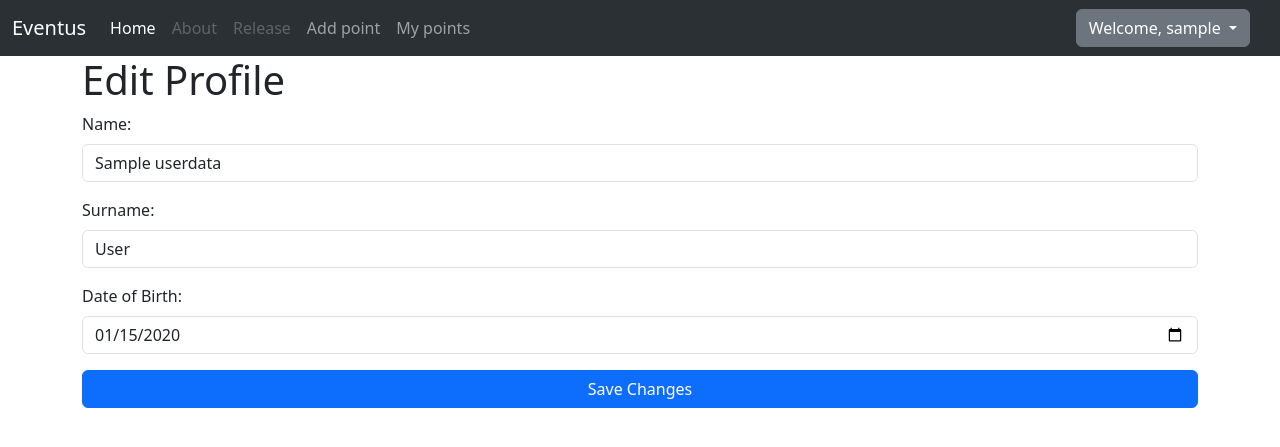
After one commit to ralfsfilipjonoks/QualificationWork, a Flask app: a page that uses templates/header.html in a window 1280 px wide. The commit adds this page. Shown: the top 447 px of the page. Run offline with Flask 2, Linux system fonts and the light colour scheme; the visitor is signed in with stand-in values (Sample User, id 1); a database or web service that is not in the repository returns one stand-in record (values such as "Sample title"); some libraries are stand-ins or nearby versions.

```diff
--- a/app.py
+++ b/app.py
@@ -248,20 +248,21 @@ def edit_point(point_id):
     point = points.find_one({'_id': ObjectId(point_id)})
     if 'username' in session:
         username = session['username']
-        render_template('edit_point.html', point=point, username = username, types = allTypes)
-    if request.method == 'POST':
-        points.update_one({'_id': ObjectId(point_id)}, {'$set': {
-            'name': request.form['name'],
-            'description': request.form['description'],
-            'latitude': request.form['latitude'],
-            'longitude': request.form['longitude'],
-            'postdate': request.form['post_date'],
-            'removedate': request.form['remove_date'],
-            'type': request.form['type'],
-            'author': username
-        }})
-
-        return redirect(url_for('home'))
+        # return render_template('edit_point.html', point=point, username = username, types = allTypes)
+        if request.method == 'POST':
+            points.update_one({'_id': ObjectId(point_id)}, {'$set': {
+                'name': request.form['name'],
+                'description': request.form['description'],
+                'latitude': request.form['latitude'],
+                'longitude': request.form['longitude'],
+                'postdate': request.form['post_date'],
+                'removedate': request.form['remove_date'],
+                'type': request.form['type'],
+                'author': username
+            }})
+            return redirect(url_for('home'))
+        else:
+            return render_template('edit_point.html', point=point, username = username, types = allTypes)
     else:
         return render_template('edit_point.html', point=point, types = allTypes, username = username)
 
@@ -292,6 +293,23 @@ def profile(username):
         username = session['username']
         profile = users.find_one({'username': username})
         return render_template('profile.html', profile=profile, username=username)
+    else:
+        return redirect(url_for('home'))
+
+@app.route('/profile/edit/<username>', methods=['GET', 'POST'])
+def profile_edit(username):
+    if 'username' in session:
+        username = session['username']
+        profile = users.find_one({'username': username})
+        if request.method == 'POST':
+            users.update_one({'username': username}, {'$set': {
+                'name': request.form['name'],
+                'surname': request.form['surname'],
+                'dateofbirth': request.form['dob'],
+            }})
+            notification = "success"
+            return render_template('profile_edit.html', profile=profile, username=username, notification=notification)
+        return render_template('profile_edit.html', profile=profile, username=username)
     else:
         return redirect(url_for('home'))
 
@@ -338,6 +356,50 @@ def admin_markers():
             return redirect(url_for('home'))
     return redirect(url_for('home'))
 
+@app.route('/admin_ui/users')
+def admin_users():
+    if 'username' in session:
+        return redirect(url_for('home'))
+    if 'admin' in session:
+        adminse = session['admin']
+        searchadmins = admin.find_one({'username': adminse})
+        if searchadmins:
+            allUsers = list(users.find())
+            return render_template('admin_users.html', admin = adminse, users = allUsers)
+        else:
+            return redirect(url_for('home'))
+    return redirect(url_for('home'))
+
+@app.route('/admin_ui/users/delete_user/<user_id>', methods=['DELETE','GET','POST'])
+def admin_user_delete(user_id):
+    if 'username' in session:
+        return redirect(url_for('home'))
+    if 'admin' in session:
+        author = users.find_one({'_id': ObjectId(user_id)})
+        users.delete_one({'_id': ObjectId(user_id)})
+        points.delete_many({'author': author['username']})
+        return redirect(url_for('home'))
+    else:
+        return redirect(url_for('home'))
+
+
+@app.route('/admin_ui/spec_users/markers', methods=['GET','POST'])
+def admin_spec_user_markers():
+    if 'username' in session:
+        return redirect(url_for('home'))
+    if 'admin' in session:
+        adminse = session['admin']
+        if request.method == 'POST':
+            username = request.form['username']
+            checkusername = users.find_one({'username': username})
+            if checkusername:
+                allUserPoints = list(points.find({'author': checkusername['username']}))
+                return render_template('admin_spec_user_markers.html', admin = adminse, allUserPoints = allUserPoints)
+        return render_template('admin_spec_user_markers.html', admin = adminse)
+    else:
+        return redirect(url_for('home'))
+
+
 @app.route('/admin_ui/markers/delete_point/<point_id>', methods=['POST'])
 def admin_delete_point(point_id):
     if 'admin' in session:
--- a/static/main.js
+++ b/static/main.js
@@ -9,7 +9,7 @@ fetch('/get_data_count')
 });
 var map = L.map('map').setView([56.946285, 24.105078], 7);
 
-L.tileLayer('https://tile.openstreetmap.org/{z}/{x}/{y}.png', {
+var baseLayer = L.tileLayer('https://tile.openstreetmap.org/{z}/{x}/{y}.png', {
     attribution: '&copy; <a href="https://www.openstreetmap.org/copyright">OpenStreetMap</a> contributors',
     noWrap: true,
     bounds: [
@@ -21,7 +21,6 @@ L.tileLayer('https://tile.openstreetmap.org/{z}/{x}/{y}.png', {
 
 function goToMarker(latitude, longitude) {
   x = map.setView([latitude, longitude], 16);
-  x.openPopup();
 }
 
 // Point custom icons
--- a/templates/admin_markers.html
+++ b/templates/admin_markers.html
@@ -4,6 +4,9 @@
 
 {% block content %}
 {% if points %}
+<script src="https://code.jquery.com/jquery-3.2.1.slim.min.js" integrity="sha384-KJ3o2DKtIkvYIK3UENzmM7KCkRr/rE9/Qpg6aAZGJwFDMVNA/GpGFF93hXpG5KkN" crossorigin="anonymous"></script>
+
+<script src="https://maxcdn.bootstrapcdn.com/bootstrap/4.0.0/js/bootstrap.min.js" integrity="sha384-JZR6Spejh4U02d8jOt6vLEHfe/JQGiRRSQQxSfFWpi1MquVdAyjUar5+76PVCmYl" crossorigin="anonymous"></script>
     <div class="table-responsive">
       <table class="table table-striped">
         <thead>
@@ -44,7 +47,7 @@
     </div>
   {% else %}
   <div class="alert alert-danger" style="margin: 10px;" role="alert">
-    No points on this user.
+    No markers.
   </div>
   {% endif %}
 {% endblock %}
--- a/templates/header.html
+++ b/templates/header.html
@@ -2,6 +2,8 @@
 <html>
   <head>
     <title>{% block title %}My Website{% endblock %}</title>
+        <!-- Bootstrap CSS -->
+        <link rel="stylesheet" href="https://maxcdn.bootstrapcdn.com/bootstrap/4.5.2/css/bootstrap.min.css">
     <link href="https://cdn.jsdelivr.net/npm/bootstrap@5.3.0-alpha1/dist/css/bootstrap.min.css" rel="stylesheet" integrity="sha384-GLhlTQ8iRABdZLl6O3oVMWSktQOp6b7In1Zl3/Jr59b6EGGoI1aFkw7cmDA6j6gD" crossorigin="anonymous">
     <script src="https://cdn.jsdelivr.net/npm/bootstrap@5.3.0-alpha1/dist/js/bootstrap.bundle.min.js" integrity="sha384-w76AqPfDkMBDXo30jS1Sgez6pr3x5MlQ1ZAGC+nuZB+EYdgRZgiwxhTBTkF7CXvN" crossorigin="anonymous"></script>
   </head>
--- a/templates/home.html
+++ b/templates/home.html
@@ -30,7 +30,7 @@ crossorigin=""/>
             {% if result %}
             {% for x in result %}
             <div class="card" style="margin-bottom: 10px;">
-                <h5 class="card-header">{{ x['type'] }}</h5>
+                <h5 class="card-header" id="{{ x['type'] }}" >{{ x['type'] }}</h5>
                 <div class="card-body">
                     <h5 class="card-title">{{ x['name'] }}</h5>
                     <p class="card-text">{{ x['description'] }}</p>
--- a/templates/profile.html
+++ b/templates/profile.html
@@ -27,7 +27,7 @@
 				<p class="lead">Date of Birth: {{ profile['dateofbirth'] }}</p>
 				<p class="lead">Username: {{ profile['username'] }}</p>
 				<button type="button" class="btn btn-danger" data-toggle="modal" data-target="#deleteModal">Delete Account</button>
-				<a href="#" class="btn btn-secondary disabled">Edit Information</a>
+				<a href="/profile/edit/{{ username }}" class="btn btn-secondary">Edit Information</a>
 			</div>
 		</div>
 	</div>
--- /dev/null
+++ b/templates/profile_edit.html
@@ -0,0 +1,45 @@
+{% extends 'header.html' %}
+
+{% block title %}Edit profile{% endblock %}
+
+{% block content %}
+<!DOCTYPE html>
+<html lang="en">
+<head>
+    <meta charset="UTF-8">
+    <meta name="viewport" content="width=device-width, initial-scale=1.0">
+    <title>Edit Profile</title>
+</head>
+<body>
+    <div class="container">
+        <h1>Edit Profile</h1>
+        {% if notification %}
+            <div class='alert alert-success' role='alert'>Profile updated sucessfully!</div>
+        {%endif%}
+        {% if username %}
+        <form method="post">
+            <div class="form-group">
+                <label for="name">Name:</label>
+                <input type="text" class="form-control" id="name" placeholder="Enter name" name="name" value="{{ profile['name'] }}" required>
+            </div>
+            <div class="form-group">
+                <label for="surname">Surname:</label>
+                <input type="text" class="form-control" id="surname" placeholder="Enter surname" name="surname" value="{{ profile['surname'] }}" required>
+            </div>
+            <div class="form-group">
+                <label for="dob">Date of Birth:</label>
+                <input type="date" class="form-control" id="dob" name="dob" value="{{ profile['dateofbirth'] }}" required>
+            </div>
+            <button type="submit" class="btn btn-primary btn-block">Save Changes</button>
+        </form>
+        {% else %}
+        {% endif %}
+    </div>
+
+    <!-- Bootstrap JS -->
+    <script src="https://ajax.googleapis.com/ajax/libs/jquery/3.5.1/jquery.min.js"></script>
+    <script src="https://cdnjs.cloudflare.com/ajax/libs/popper.js/1.16.0/umd/popper.min.js"></script>
+    <script src="https://maxcdn.bootstrapcdn.com/bootstrap/4.5.2/js/bootstrap.min.js"></script>
+</body>
+</html>
+{% endblock %}
```
Also changed, not shown: templates/admin_spec_user_markers.html (added, +77 -0 lines), templates/admin_ui.html (+11 -2 lines), templates/admin_users.html (added, +42 -0 lines), templates/edit_point.html (+2 -8 lines).
